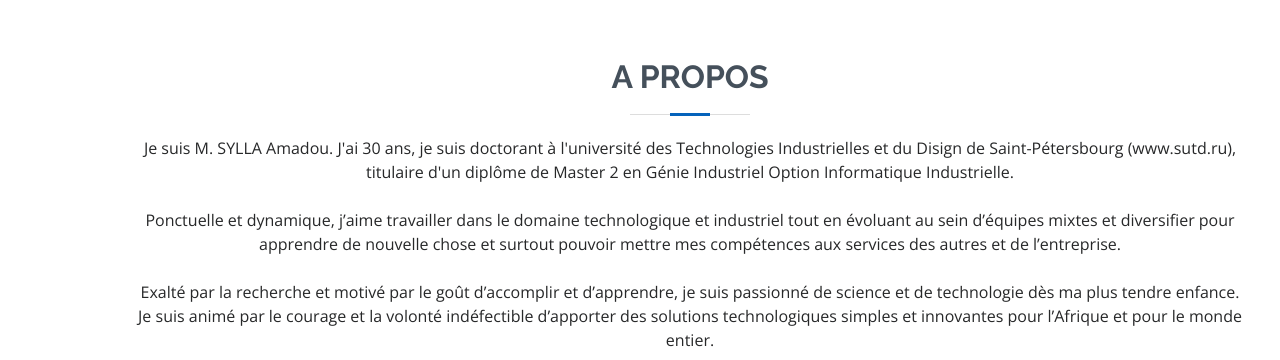
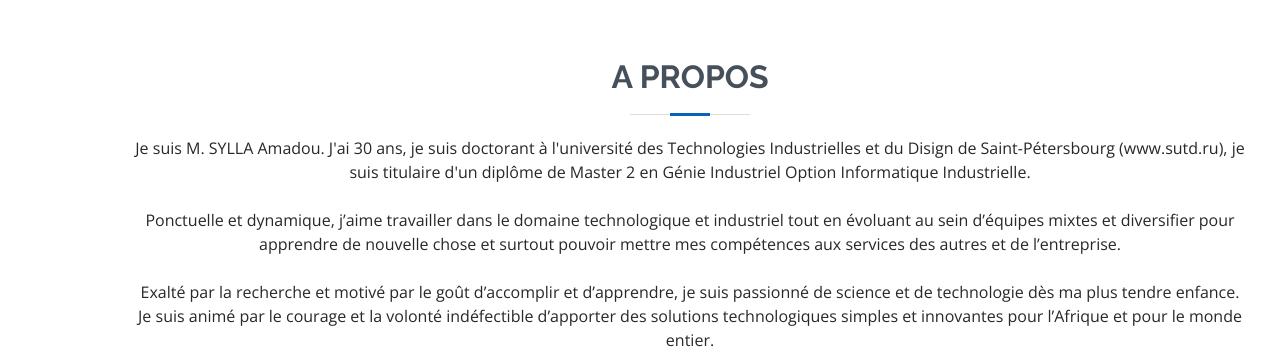
Before and after one commit to IngSYLLA/my-portfolio, a plain HTML site: page index.html in a window 1280 px wide. Shown: the part 802-1162 px from the top of the page. Drawn offline with nearby package versions, Linux system fonts and the light colour scheme.

Commit message:
Update index.html

```diff
--- a/index.html
+++ b/index.html
@@ -78,7 +78,7 @@
 
         <div class="section-title">
           <h2>A Propos</h2>
-          <p>Je suis M. SYLLA Amadou. J'ai 30 ans, je suis doctorant à l'université des Technologies Industrielles et du Disign de Saint-Pétersbourg (www.sutd.ru), titulaire d'un diplôme de Master 2 en Génie Industriel Option Informatique Industrielle.</p>
+          <p>Je suis M. SYLLA Amadou. J'ai 30 ans, je suis doctorant à l'université des Technologies Industrielles et du Disign de Saint-Pétersbourg (www.sutd.ru), je suis titulaire d'un diplôme de Master 2 en Génie Industriel Option Informatique Industrielle.</p>
           <p> </br>
           <p>Ponctuelle et dynamique, j’aime travailler dans le domaine technologique et industriel tout en évoluant au sein d’équipes mixtes et diversifier pour apprendre de nouvelle chose et surtout pouvoir mettre mes compétences aux services des autres et de l’entreprise.</p>
           <p> </br>
@@ -586,7 +586,7 @@
         <a href="https://api.whatsapp.com/send?phone=+22378636712&amp;text=Hello, more information !" target="_blank" class="whatsapp"><i class="bx bxl-whatsapp"></i></a>
       </div>
       <div class="copyright">
-        &copy; Copyright <strong><span>Portfolio SYLLA Amadou</span></strong>. Tous droits reservés .
+        &copy; Copyright <strong><span>SYLLA Amadou</span></strong>. Tous droits reservés .
       </div>
     </div>
   </footer><!-- End Footer -->
```
